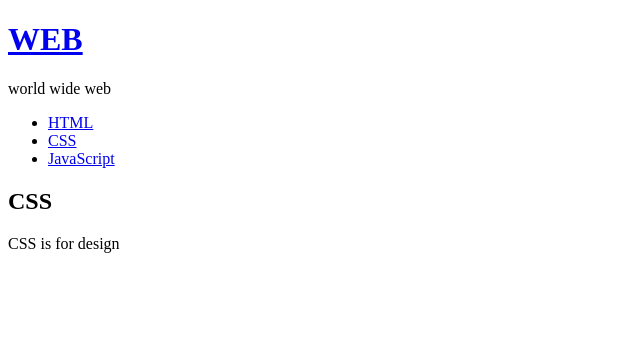
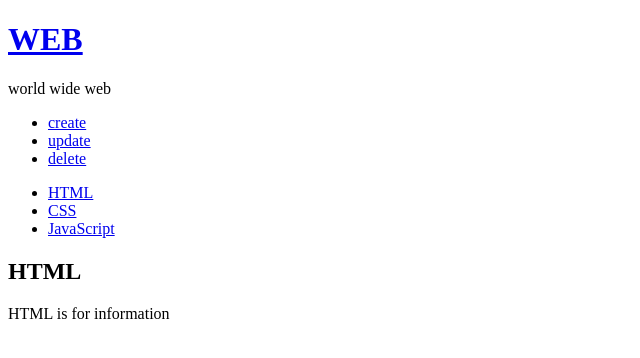
Before and after one commit to Csquid/study_react, a React (Create React App) app: page / in a window 1280 px wide. Shown: the top 358 px of the page, without its empty margins (0-640 px from the left). Built offline with nearby package versions, Linux system fonts and the light colour scheme.

Commit message:
modify App Component

```diff
--- a/public/index.html
+++ b/public/index.html
@@ -9,35 +9,9 @@
       name="description"
       content="Web site created using create-react-app"
     />
-    <link rel="apple-touch-icon" href="%PUBLIC_URL%/logo192.png" />
-    <!--
-      manifest.json provides metadata used when your web app is installed on a
-      user's mobile device or desktop. See https://developers.google.com/web/fundamentals/web-app-manifest/
-    -->
-    <link rel="manifest" href="%PUBLIC_URL%/manifest.json" />
-    <!--
-      Notice the use of %PUBLIC_URL% in the tags above.
-      It will be replaced with the URL of the `public` folder during the build.
-      Only files inside the `public` folder can be referenced from the HTML.
-
-      Unlike "/favicon.ico" or "favicon.ico", "%PUBLIC_URL%/favicon.ico" will
-      work correctly both with client-side routing and a non-root public URL.
-      Learn how to configure a non-root public URL by running `npm run build`.
-    -->
     <title>React App</title>
   </head>
   <body>
-    <noscript>You need to enable JavaScript to run this app.</noscript>
     <div id="root"></div>
-    <!--
-      This HTML file is a template.
-      If you open it directly in the browser, you will see an empty page.
-
-      You can add webfonts, meta tags, or analytics to this file.
-      The build step will place the bundled scripts into the <body> tag.
-
-      To begin the development, run `npm start` or `yarn start`.
-      To create a production bundle, use `npm run build` or `yarn build`.
-    -->
   </body>
 </html>
--- a/src/App.js
+++ b/src/App.js
@@ -1,7 +1,9 @@
 import React, { Component } from 'react';
 import Subject from './components/views/Subject/Subject'
+import CRUD from './components/views/CRUD/CrudManage'
 import NavBar from './components/views/NavBar/NavBar'
-import Content from './components/views/Content/Content'
+import CreateContent from './components/views/CRUD/CreateContent'
+import ReadContent from './components/views/CRUD/ReadContent';
 import './App.css';
 
 class App extends Component {
@@ -10,22 +12,24 @@ class App extends Component {
 
         this.state = {
             mode: 'read',
-            selected_content_id: 2,
+            selected_content_id: 1,
             subject: { title: 'WEB', sub: 'world wide web' },
-            welcome: { title: 'Welcome', desc: 'Hello, React!!'},
+            welcome: { title: 'Welcome', desc: 'Hello, React!!' },
             contents: [
-                {id:1, title: 'HTML', desc: 'HTML is for information'},
-                {id:2, title: 'CSS', desc: 'CSS is for design'},
-                {id:3, title: 'JavaScript', desc: 'JavaScript is interactive'}
+                { id: 1, title: 'HTML', desc: 'HTML is for information' },
+                { id: 2, title: 'CSS', desc: 'CSS is for design' },
+                { id: 3, title: 'JavaScript', desc: 'JavaScript is interactive' }
             ]
         }
     }
 
     render() {
-        console.log('App render')
+        console.log('render app');
+
         let _title, _desc = null;
+        let crud_element = null;
 
-        if(this.state.mode === 'welcome') {
+        if (this.state.mode === 'welcome') {
             _title = this.state.welcome.title;
             _desc = this.state.welcome.desc;
         } else if (this.state.mode === 'read') {
@@ -38,14 +42,41 @@ class App extends Component {
 
             while (i < this.state.contents.length) {
                 let data = this.state.contents[i];
-                if(data.id === this.state.selected_content_id) {
-                    _title = data.title
-                    _desc = data.desc
+                if (data.id === this.state.selected_content_id) {
+                    _title = data.title;
+                    _desc = data.desc;
                     break;
                 }
 
                 i += 1;
             }
+        }
+
+        switch (this.state.mode) {
+            case "create":
+                crud_element = <CreateContent onCreate={(data) => {
+                    let _content = this.state.contents.concat({
+                        id: this.state.contents.length + 1,
+                        title: data.title,
+                        desc: data.desc
+                    });
+
+                    this.setState({ contents: _content })
+                }}></CreateContent>;
+                break;
+
+            case "welcome":
+            case "read":
+                crud_element = <ReadContent title={_title} desc={_desc}></ReadContent>;
+                break;
+
+            case "update":
+                break;
+
+            case "delete":
+                break;
+            default:
+                break;
         }
 
         return (
@@ -58,20 +89,26 @@ class App extends Component {
                             mode: 'welcome'
                         })
                     }}
-                    >
+                >
                 </Subject>
+                <CRUD onChangeMode={(nMode) => {
+                    this.setState({
+                        mode: nMode
+                    })
+                }}
+                ></CRUD>
                 <NavBar
                     data={this.state.contents}
-                    onChangePage = {(id) => {
+                    onChangePage={(id) => {
                         this.setState({
                             mode: 'read',
                             selected_content_id: Number(id)
                         })
                     }}
                 >
+                </NavBar>
 
-                </NavBar>
-                <Content title={_title} desc={_desc}></Content>
+                {crud_element}
             </div>
         );
     }
--- a/src/index.css
+++ b/src/index.css
@@ -0,0 +1,4 @@
+button {
+    background-color: white;
+    border: 0;
+}
```
